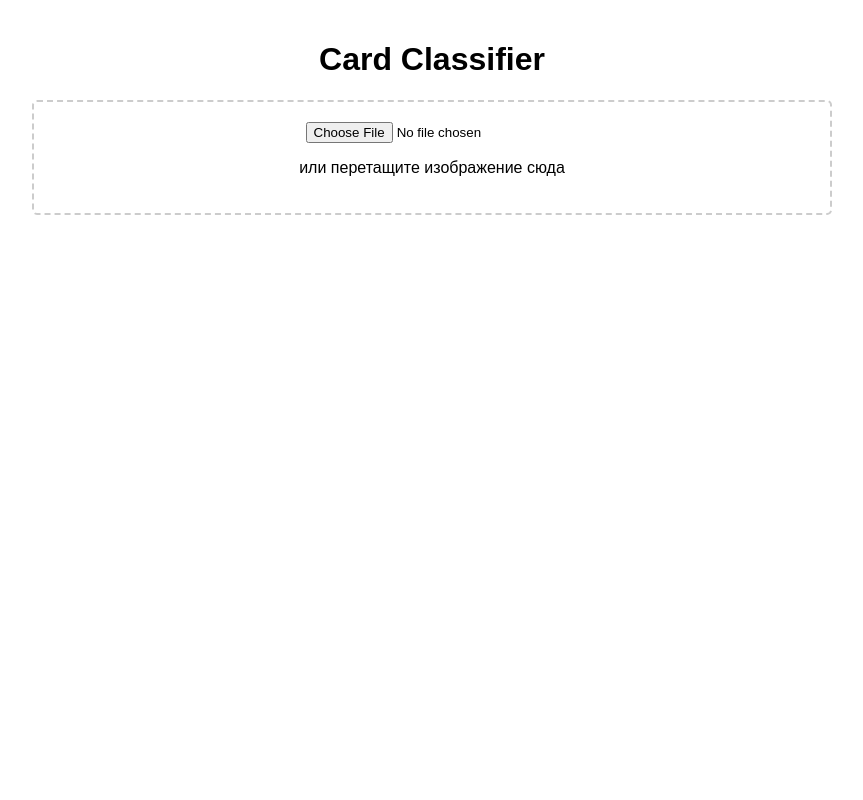
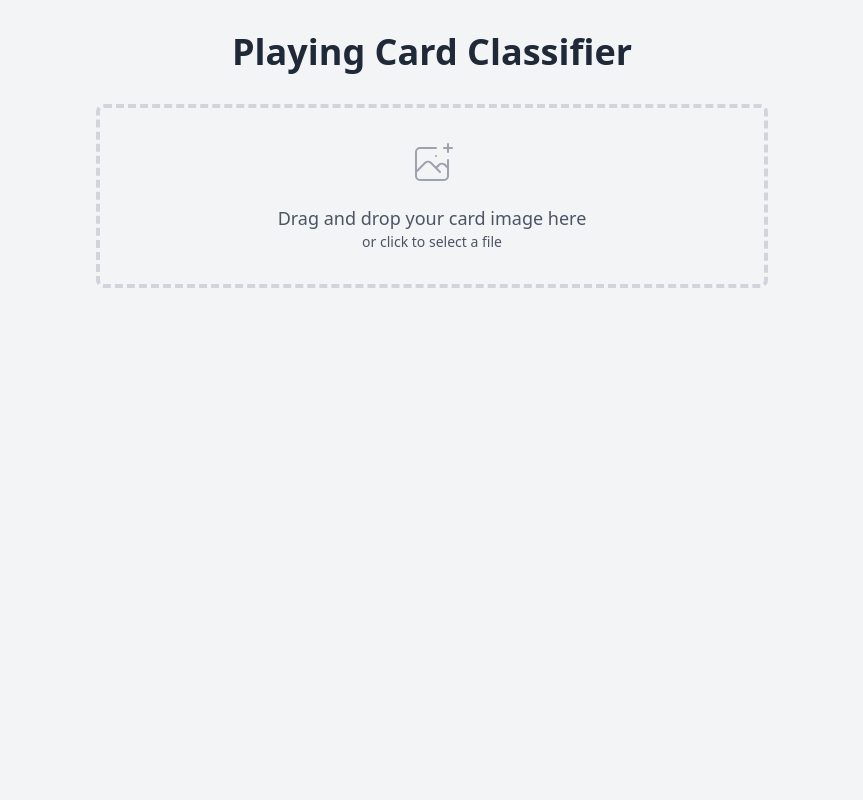
Before and after one commit to postiki/poker, a Flask app: page / in a window 1280 px wide. Shown: the whole page, without its empty margins (208-1071 px from the left). Run offline with Flask 3, Linux system fonts and the light colour scheme; parts of the project's set-up code (start-up, migrations or seed data) failed here and were passed over.

Commit message:
update model and fe

```diff
--- a/app.py
+++ b/app.py
@@ -1,33 +1,50 @@
-from flask import Flask, request, render_template, jsonify
+from flask import Flask, request, jsonify, render_template
 import torch
-from torchvision import transforms
+import torchvision.transforms as transforms
 from PIL import Image
 import io
-from card_classifier import models
+import os
+from card_classifier import CardClassifier
 
 app = Flask(__name__)
 
-# Загружаем модель
-device = torch.device('cpu')
-model = models.resnet18(weights=None)
-model.fc = torch.nn.Linear(model.fc.in_features, 53)  # 52 карты + джокер
-model.load_state_dict(torch.load('best_card_classifier.pth', map_location=device))
+device = torch.device('mps' if torch.backends.mps.is_available() else 'cpu')
+model = CardClassifier(num_classes=52)  # Changed to 52 by default
+
+try:
+    checkpoint = torch.load('best_card_classifier.pth', map_location=device)
+    model.load_state_dict(checkpoint['model_state_dict'])
+    print(f"Model loaded successfully. Best validation accuracy: {checkpoint['val_acc']:.2f}%")
+except Exception as e:
+    print(f"Error loading model: {str(e)}")
+    raise
+
+model.to(device)
 model.eval()
 
-# Трансформации для изображения
+# Validation transform (no augmentations)
 transform = transforms.Compose([
     transforms.Resize((160, 160)),
     transforms.ToTensor(),
     transforms.Normalize(mean=[0.485, 0.456, 0.406], std=[0.229, 0.224, 0.225])
 ])
 
-# Словарь для преобразования индексов в названия карт
+# Card names mapping
 card_names = {
-    i: name for i, name in enumerate([
-        f"{rank} of {suit}"
-        for rank in ['two', 'three', 'four', 'five', 'six', 'seven', 'eight', 'nine', 'ten', 'jack', 'queen', 'king', 'ace']
-        for suit in ['spades', 'hearts', 'diamonds', 'clubs']
-    ] + ['joker'])
+    0: 'ace of clubs', 1: 'ace of diamonds', 2: 'ace of hearts', 3: 'ace of spades',
+    4: 'eight of clubs', 5: 'eight of diamonds', 6: 'eight of hearts', 7: 'eight of spades',
+    8: 'five of clubs', 9: 'five of diamonds', 10: 'five of hearts', 11: 'five of spades',
+    12: 'four of clubs', 13: 'four of diamonds', 14: 'four of hearts', 15: 'four of spades',
+    16: 'jack of clubs', 17: 'jack of diamonds', 18: 'jack of hearts', 19: 'jack of spades',
+    20: 'joker', 21: 'king of clubs', 22: 'king of diamonds', 23: 'king of hearts',
+    24: 'king of spades', 25: 'nine of clubs', 26: 'nine of diamonds', 27: 'nine of hearts',
+    28: 'nine of spades', 29: 'queen of clubs', 30: 'queen of diamonds', 31: 'queen of hearts',
+    32: 'queen of spades', 33: 'seven of clubs', 34: 'seven of diamonds', 35: 'seven of hearts',
+    36: 'seven of spades', 37: 'six of clubs', 38: 'six of diamonds', 39: 'six of hearts',
+    40: 'six of spades', 41: 'ten of clubs', 42: 'ten of diamonds', 43: 'ten of hearts',
+    44: 'ten of spades', 45: 'three of clubs', 46: 'three of diamonds', 47: 'three of hearts',
+    48: 'three of spades', 49: 'two of clubs', 50: 'two of diamonds', 51: 'two of hearts',
+    52: 'two of spades'
 }
 
 @app.route('/')
@@ -37,29 +54,51 @@ def home():
 @app.route('/predict', methods=['POST'])
 def predict():
     if 'file' not in request.files:
-        return jsonify({'error': 'No file uploaded'})
+        return jsonify({'error': 'No file uploaded'}), 400
 
     file = request.files['file']
     if file.filename == '':
-        return jsonify({'error': 'No file selected'})
+        return jsonify({'error': 'No file selected'}), 400
 
-    # Читаем и преобразуем изображение
-    image_bytes = file.read()
-    image = Image.open(io.BytesIO(image_bytes)).convert('RGB')
-    image_tensor = transform(image).unsqueeze(0)
+    try:
+        # Read and validate image
+        image_bytes = file.read()
+        image = Image.open(io.BytesIO(image_bytes)).convert('RGB')
 
-    # Получаем предсказание
-    with torch.no_grad():
-        outputs = model(image_tensor)
-        _, predicted = outputs.max(1)
-        confidence = torch.nn.functional.softmax(outputs, dim=1)[0][predicted].item()
+        # Basic image validation
+        if image.size[0] < 50 or image.size[1] < 50:
+            return jsonify({'error': 'Image too small'}), 400
 
-    card_name = card_names[predicted.item()]
+        # Process image
+        image_tensor = transform(image).unsqueeze(0).to(device)
 
-    return jsonify({
-        'card': card_name,
-        'confidence': f"{confidence:.2%}"
-    })
+        with torch.no_grad():
+            outputs = model(image_tensor)
+            probabilities = torch.nn.functional.softmax(outputs, dim=1)
+            predicted_class = torch.argmax(probabilities, dim=1).item()
+            confidence = probabilities[0][predicted_class].item()
+
+            # Get top 3 predictions
+            top3_prob, top3_indices = torch.topk(probabilities[0], 3)
+            top3_predictions = [
+                {
+                    'card': card_names[idx.item()],
+                    'confidence': prob.item()
+                }
+                for prob, idx in zip(top3_prob, top3_indices)
+            ]
+
+        return jsonify({
+            'predictions': top3_predictions,
+            'best_prediction': {
+                'card': card_names[predicted_class],
+                'confidence': confidence
+            }
+        })
+
+    except Exception as e:
+        print(f"Error processing image: {str(e)}")
+        return jsonify({'error': 'Error processing image'}), 500
 
 if __name__ == '__main__':
     app.run(debug=True)
--- /dev/null
+++ b/static/js/main.js
@@ -0,0 +1,115 @@
+document.addEventListener('DOMContentLoaded', () => {
+    const dropZone = document.getElementById('drop-zone');
+    const fileInput = document.getElementById('file-input');
+    const preview = document.getElementById('preview');
+    const previewImage = document.getElementById('preview-image');
+    const predictionText = document.getElementById('prediction-text');
+    const confidenceText = document.getElementById('confidence-text');
+    const error = document.getElementById('error');
+    const errorMessage = document.getElementById('error-message');
+
+    const cardNames = {
+        0: 'ace of clubs', 1: 'ace of diamonds', 2: 'ace of hearts', 3: 'ace of spades',
+        4: 'eight of clubs', 5: 'eight of diamonds', 6: 'eight of hearts', 7: 'eight of spades',
+        8: 'five of clubs', 9: 'five of diamonds', 10: 'five of hearts', 11: 'five of spades',
+        12: 'four of clubs', 13: 'four of diamonds', 14: 'four of hearts', 15: 'four of spades',
+        16: 'jack of clubs', 17: 'jack of diamonds', 18: 'jack of hearts', 19: 'jack of spades',
+        20: 'joker', 21: 'king of clubs', 22: 'king of diamonds', 23: 'king of hearts',
+        24: 'king of spades', 25: 'nine of clubs', 26: 'nine of diamonds', 27: 'nine of hearts',
+        28: 'nine of spades', 29: 'queen of clubs', 30: 'queen of diamonds', 31: 'queen of hearts',
+        32: 'queen of spades', 33: 'seven of clubs', 34: 'seven of diamonds', 35: 'seven of hearts',
+        36: 'seven of spades', 37: 'six of clubs', 38: 'six of diamonds', 39: 'six of hearts',
+        40: 'six of spades', 41: 'ten of clubs', 42: 'ten of diamonds', 43: 'ten of hearts',
+        44: 'ten of spades', 45: 'three of clubs', 46: 'three of diamonds', 47: 'three of hearts',
+        48: 'three of spades', 49: 'two of clubs', 50: 'two of diamonds', 51: 'two of hearts',
+        52: 'two of spades'
+    };
+
+    function showError(message) {
+        errorMessage.textContent = message;
+        error.classList.remove('hidden');
+        setTimeout(() => {
+            error.classList.add('hidden');
+        }, 5000);
+    }
+
+    function handleFile(file) {
+        if (!file.type.startsWith('image/')) {
+            showError('Please upload an image file');
+            return;
+        }
+
+        const reader = new FileReader();
+        reader.onload = (e) => {
+            previewImage.src = e.target.result;
+            preview.classList.remove('hidden');
+            predictionText.textContent = 'Analyzing...';
+            confidenceText.textContent = '';
+            preview.classList.add('loading');
+
+            const formData = new FormData();
+            formData.append('file', file);
+
+            fetch('/predict', {
+                method: 'POST',
+                body: formData
+            })
+            .then(response => response.json())
+            .then(data => {
+                preview.classList.remove('loading');
+                if (data.error) {
+                    showError(data.error);
+                    predictionText.textContent = 'Error';
+                    confidenceText.textContent = '';
+                } else {
+                    const bestPrediction = data.best_prediction;
+                    predictionText.innerHTML = `
+                        <div class="space-y-2">
+                            <div class="font-medium">${bestPrediction.card}</div>
+                            <div class="text-sm text-gray-500">Confidence: ${(bestPrediction.confidence * 100).toFixed(2)}%</div>
+                            <div class="mt-2 text-sm">
+                                <div class="font-medium text-gray-700">Other possibilities:</div>
+                                ${data.predictions.slice(1).map(p =>
+                                    `<div class="text-gray-600">${p.card} (${(p.confidence * 100).toFixed(2)}%)</div>`
+                                ).join('')}
+                            </div>
+                        </div>
+                    `;
+                }
+            })
+            .catch(error => {
+                preview.classList.remove('loading');
+                showError('Error processing image');
+                predictionText.textContent = 'Error';
+                confidenceText.textContent = '';
+            });
+        };
+        reader.readAsDataURL(file);
+    }
+
+    dropZone.addEventListener('click', () => fileInput.click());
+
+    fileInput.addEventListener('change', (e) => {
+        if (e.target.files.length > 0) {
+            handleFile(e.target.files[0]);
+        }
+    });
+
+    dropZone.addEventListener('dragover', (e) => {
+        e.preventDefault();
+        dropZone.classList.add('dragover');
+    });
+
+    dropZone.addEventListener('dragleave', () => {
+        dropZone.classList.remove('dragover');
+    });
+
+    dropZone.addEventListener('drop', (e) => {
+        e.preventDefault();
+        dropZone.classList.remove('dragover');
+
+        if (e.dataTransfer.files.length > 0) {
+            handleFile(e.dataTransfer.files[0]);
+        }
+    });
+});
--- a/templates/index.html
+++ b/templates/index.html
@@ -1,108 +1,51 @@
 <!DOCTYPE html>
-<html>
+<html lang="en">
 <head>
+    <meta charset="UTF-8">
+    <meta name="viewport" content="width=device-width, initial-scale=1.0">
     <title>Card Classifier</title>
-    <style>
-        body {
-            font-family: Arial, sans-serif;
-            max-width: 800px;
-            margin: 0 auto;
-            padding: 20px;
-            text-align: center;
-        }
-        .upload-container {
-            border: 2px dashed #ccc;
-            padding: 20px;
-            margin: 20px 0;
-            border-radius: 5px;
-        }
-        .preview {
-            max-width: 300px;
-            margin: 20px auto;
-        }
-        .result {
-            margin-top: 20px;
-            font-size: 24px;
-        }
-        .confidence {
-            color: #666;
-            font-size: 18px;
-        }
-    </style>
+    <link href="https://cdn.jsdelivr.net/npm/tailwindcss@2.2.19/dist/tailwind.min.css" rel="stylesheet">
+    <link rel="stylesheet" href="{{ url_for('static', filename='css/style.css') }}">
 </head>
-<body>
-    <h1>Card Classifier</h1>
-    <div class="upload-container">
-        <input type="file" id="imageInput" accept="image/*">
-        <p>или перетащите изображение сюда</p>
+<body class="bg-gray-100 min-h-screen">
+    <div class="container mx-auto px-4 py-8">
+        <h1 class="text-4xl font-bold text-center mb-8 text-gray-800">Playing Card Classifier</h1>
+
+        <div class="max-w-2xl mx-auto">
+            <div id="drop-zone" class="border-4 border-dashed border-gray-300 rounded-lg p-8 text-center cursor-pointer hover:border-blue-500 transition-colors duration-300">
+                <div class="space-y-4">
+                    <svg class="mx-auto h-12 w-12 text-gray-400" stroke="currentColor" fill="none" viewBox="0 0 48 48">
+                        <path d="M28 8H12a4 4 0 00-4 4v20m32-12v8m0 0v8a4 4 0 01-4 4H12a4 4 0 01-4-4v-4m32-4l-3.172-3.172a4 4 0 00-5.656 0L28 28M8 32l9.172-9.172a4 4 0 015.656 0L28 28m0 0l4 4m4-24h8m-4-4v8m-12 4h.02" stroke-width="2" stroke-linecap="round" stroke-linejoin="round" />
+                    </svg>
+                    <div class="text-gray-600">
+                        <p class="text-lg font-medium">Drag and drop your card image here</p>
+                        <p class="text-sm">or click to select a file</p>
+                    </div>
+                </div>
+                <input type="file" id="file-input" class="hidden" accept="image/*">
+            </div>
+
+            <div id="preview" class="mt-8 hidden">
+                <div class="bg-white rounded-lg shadow-lg p-6">
+                    <div class="flex items-center space-x-4">
+                        <img id="preview-image" class="w-32 h-32 object-cover rounded-lg" src="" alt="Preview">
+                        <div class="flex-1">
+                            <h3 class="text-lg font-medium text-gray-900">Prediction</h3>
+                            <p id="prediction-text" class="text-gray-600">Analyzing...</p>
+                            <p id="confidence-text" class="text-sm text-gray-500"></p>
+                        </div>
+                    </div>
+                </div>
+            </div>
+
+            <div id="error" class="mt-4 hidden">
+                <div class="bg-red-100 border border-red-400 text-red-700 px-4 py-3 rounded relative" role="alert">
+                    <span id="error-message" class="block sm:inline"></span>
+                </div>
+            </div>
+        </div>
     </div>
-    <img id="preview" class="preview" style="display: none;">
-    <div id="result" class="result"></div>
-    <div id="confidence" class="confidence"></div>
 
-    <script>
-        const imageInput = document.getElementById('imageInput');
-        const preview = document.getElementById('preview');
-        const result = document.getElementById('result');
-        const confidence = document.getElementById('confidence');
-
-        imageInput.addEventListener('change', handleImage);
-
-        function handleImage(e) {
-            const file = e.target.files[0];
-            if (file) {
-                // Показываем превью
-                preview.src = URL.createObjectURL(file);
-                preview.style.display = 'block';
-
-                // Отправляем на сервер
-                const formData = new FormData();
-                formData.append('file', file);
-
-                fetch('/predict', {
-                    method: 'POST',
-                    body: formData
-                })
-                .then(response => response.json())
-                .then(data => {
-                    if (data.error) {
-                        result.textContent = data.error;
-                        confidence.textContent = '';
-                    } else {
-                        result.textContent = `Карта: ${data.card}`;
-                        confidence.textContent = `Уверенность: ${data.confidence}`;
-                    }
-                })
-                .catch(error => {
-                    result.textContent = 'Ошибка при обработке изображения';
-                    confidence.textContent = '';
-                });
-            }
-        }
-
-        // Поддержка drag and drop
-        const dropZone = document.querySelector('.upload-container');
-
-        dropZone.addEventListener('dragover', (e) => {
-            e.preventDefault();
-            dropZone.style.borderColor = '#000';
-        });
-
-        dropZone.addEventListener('dragleave', (e) => {
-            e.preventDefault();
-            dropZone.style.borderColor = '#ccc';
-        });
-
-        dropZone.addEventListener('drop', (e) => {
-            e.preventDefault();
-            dropZone.style.borderColor = '#ccc';
-
-            const file = e.dataTransfer.files[0];
-            if (file) {
-                imageInput.files = e.dataTransfer.files;
-                handleImage({ target: { files: [file] } });
-            }
-        });
-    </script>
+    <script src="{{ url_for('static', filename='js/main.js') }}"></script>
 </body>
 </html>
```
Also changed, not shown: card_classifier.py (+59 -21 lines), requirements.txt (+31 -7 lines), static/css/style.css (added, +49 -0 lines), training_history.png (added), 1 other file.
